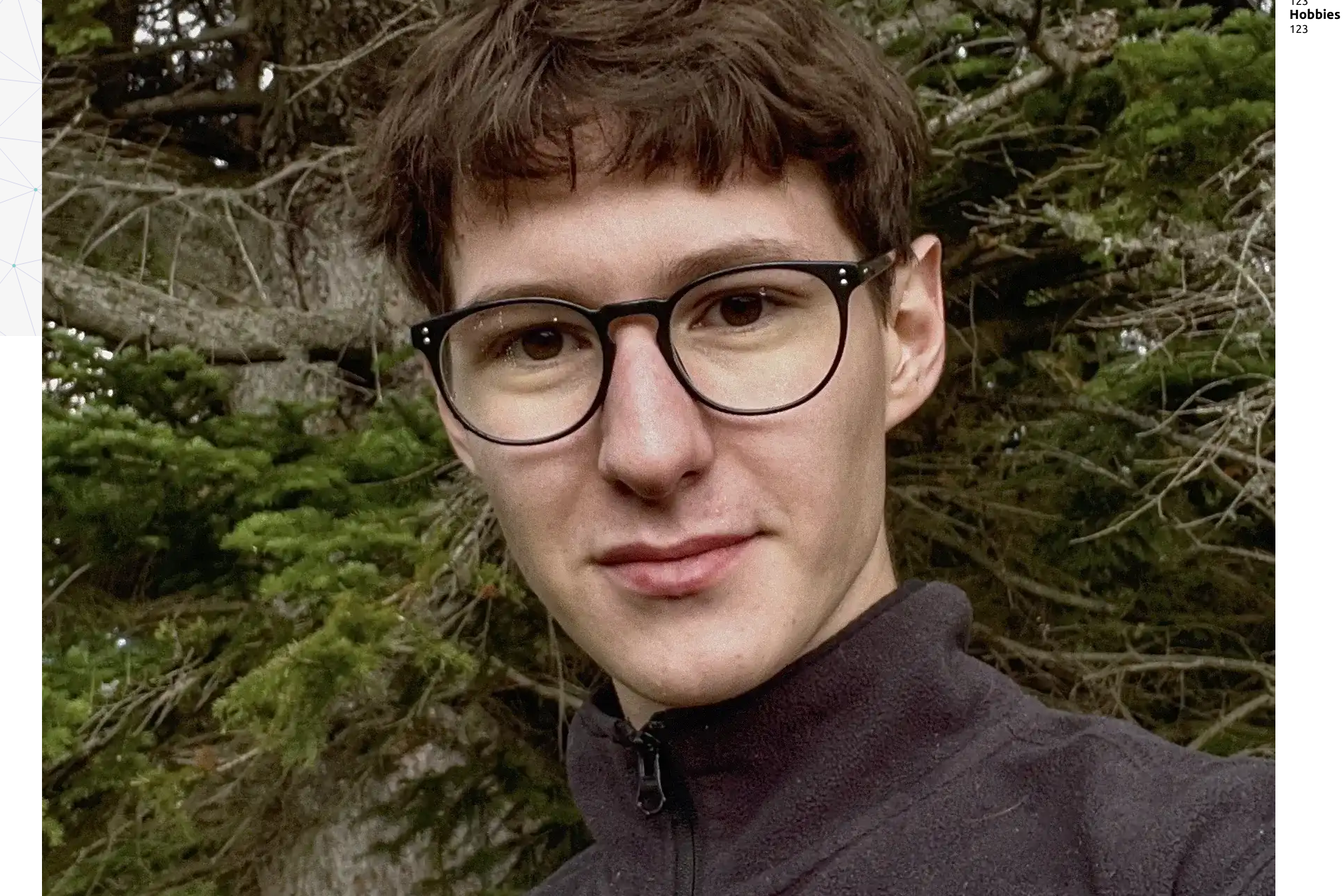
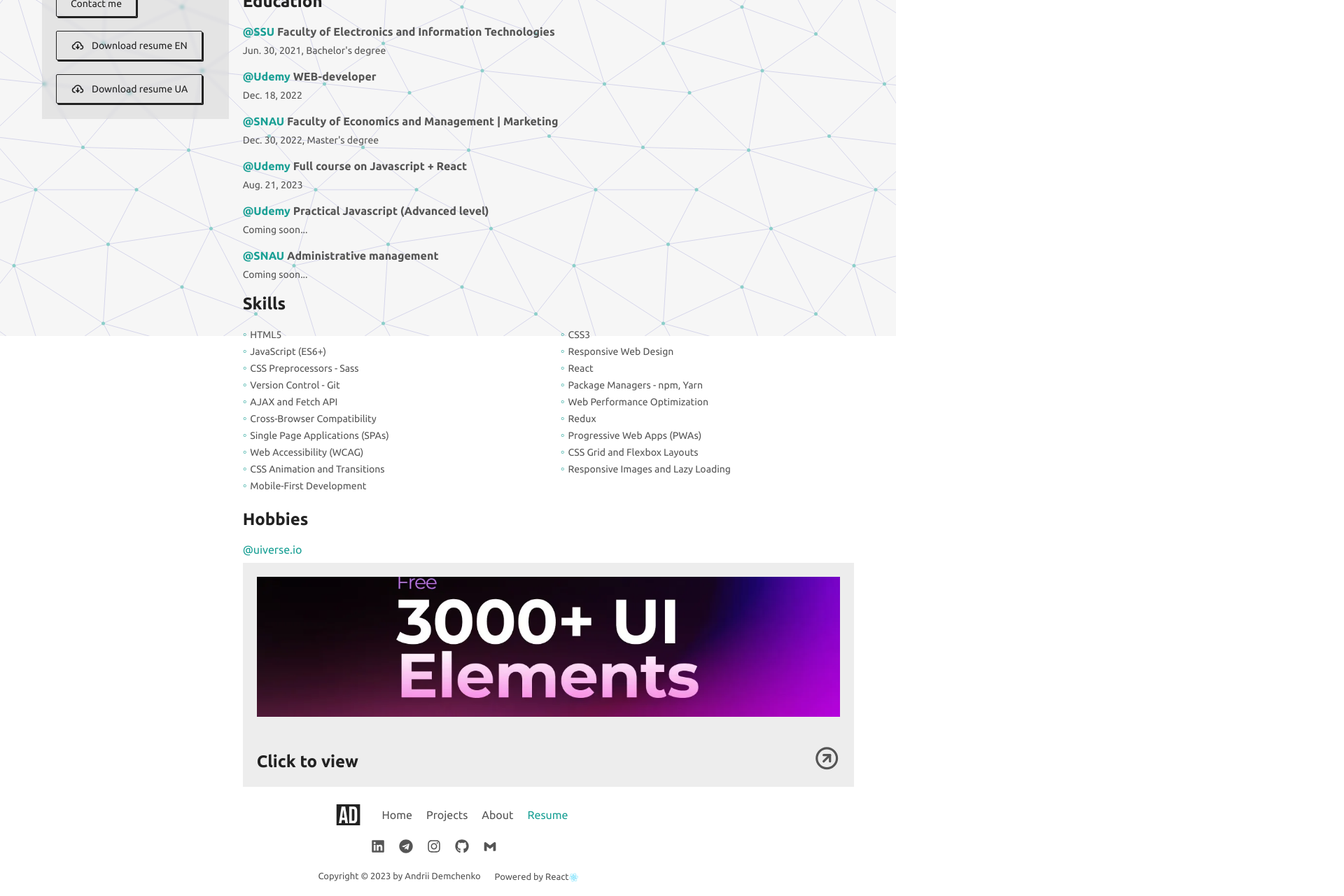
Before and after one commit to andrew-demchenk0/andrew-demchenk0.github.io, a React (Vite) app: page /resume in a window 1280 px wide. Shown: the part 320-1600 px from the top of the page at 70% size, 1920 px wide, since content can reach past the window. Built offline with nearby package versions, Linux system fonts and the light colour scheme; some icons are missing.

Commit message:
* lang json, components, pages  + variables

```diff
--- a/src/components/button/Button.jsx
+++ b/src/components/button/Button.jsx
@@ -1,12 +1,10 @@
 import PropTypes from 'prop-types';
-import { useTranslation } from 'react-i18next';
 import { NavLink } from 'react-router-dom';
 
 import './button.scss';
 
 const Button = props => {
-  const { className, icon, link, download } = props;
-  const { t } = useTranslation('global');
+  const { className, icon, link, download, text } = props;
 
   return (
     <NavLink
@@ -19,25 +17,25 @@
         {className.includes('button__github') && (
           <>
             <div className="button__icon button-project__icon">{icon}</div>
-            {t('button.github')}
+            {text}
           </>
         )}
 
         {className.includes('button__view') && (
           <>
             <div className="button__icon button-project__icon">{icon}</div>
-            {t('button.view')}
+            {text}
           </>
         )}
 
         {className.includes('button__download') && (
           <>
             <div className="button__icon">{icon}</div>
-            {t('button.download')}
+            {text}
           </>
         )}
 
-        {className.includes('button__contact') && t('button.contactMe')}
+        {className.includes('button__contact') && text}
       </button>
     </NavLink>
   );
@@ -48,6 +46,7 @@
   link: PropTypes.string,
   download: PropTypes.string,
   icon: PropTypes.element,
+  text: PropTypes.string
 };
 
 export default Button;
--- a/src/components/tiles/components/ProjectTile.jsx
+++ b/src/components/tiles/components/ProjectTile.jsx
@@ -3,10 +3,10 @@
 import './tiles.scss';
 
 const ProjectTile = props => {
-  const { className, image, alt, title, subtitle, linkIcon, linkTo } = props;
+  const { className, image, alt, title, subtitle, linkIcon, linkTo, target } = props;
 
   return (
-    <NavLink to={linkTo} className={className}>
+    <NavLink to={linkTo} target={target} className={className}>
       <div className="tile__image">
         <img src={image} alt={alt}/>
       </div>
@@ -27,6 +27,7 @@
   subtitle: PropTypes.string,
   linkIcon: PropTypes.object,
   linkTo: PropTypes.string,
+  target: PropTypes.string
 };
 
 export default ProjectTile;
--- a/src/components/tiles/components/ResumeTile.jsx
+++ b/src/components/tiles/components/ResumeTile.jsx
@@ -23,6 +23,7 @@
           className={button.className}
           link={button.link}
           icon={button.icon}
+          text={button.text}
           download={button.download}
         />
       ))}
@@ -41,6 +42,7 @@
       className: PropTypes.string.isRequired,
       link: PropTypes.string.isRequired,
       icon: PropTypes.element,
+      text: PropTypes.string,
       download: PropTypes.string,
     })
   ),
--- a/src/components/tiles/components/tiles.scss
+++ b/src/components/tiles/components/tiles.scss
@@ -16,7 +16,7 @@
   &:hover {
     text-decoration: none;
     background: rgba(var(--bg-tile), $opacity01);
-    border-bottom: 2px solid rgba(var(--secondary-color), $opacity05);
+    border-bottom: 2px solid rgba(var(--secondary-color), $opacity08);
   }
 
   &-icon__tile {
@@ -65,6 +65,7 @@
     &-special {
       font-size: $title;
       color: var(--main-color);
+      white-space: nowrap;
     }
   }
 
--- a/src/pages/404/404.scss
+++ b/src/pages/404/404.scss
@@ -40,6 +40,7 @@
     gap: 20px;
     color: var(--subtitle-color);
     font-size: $subtitle;
+    margin-bottom: $size10;
 
     &:hover {
       color: var(--main-color);
--- a/src/pages/resume/Resume.jsx
+++ b/src/pages/resume/Resume.jsx
@@ -2,11 +2,15 @@
 import ResumeTile from 'components/tiles/components/ResumeTile.jsx';
 
 import PhotoHome from 'assets/images/photo-home.webp';
-import ResumePDF from 'public/resume-file.pdf';
-
+import HobbieIMG from 'assets/images/uiverse.webp';
+import ResumePDFen from 'public/resume-file.pdf';
+import ResumePDFua from 'public/resume-file.pdf';
 import { BiCloudDownload } from 'react-icons/bi';
 
+import { TbCircleArrowRight } from 'react-icons/tb';
 import './resume.scss';
+import 'pages/404/404.scss';
+import ProjectTile from 'components/tiles/components/ProjectTile.jsx';
 
 const Resume = () => {
   const { t } = useTranslation('global');
@@ -19,15 +23,23 @@
     },
     {
       className: 'button button__download',
-      link: ResumePDF,
-      icon: <BiCloudDownload />,
+      link: ResumePDFen,
+      text: t('button.download.en'),
+      icon: <BiCloudDownload/>,
       download: 'Resume EN | Demchenko Andrii',
+    },
+    {
+      className: 'button button__download',
+      link: ResumePDFua,
+      text: t('button.download.ua'),
+      icon: <BiCloudDownload/>,
+      download: 'Resume UA | Demchenko Andrii',
     },
   ];
 
   return (
-    <section className='resume'>
-      <div className='resume__aside'>
+    <section className="resume">
+      <div className="resume__aside">
         <ResumeTile
           className={'tile animate__animated  animate__slideInLeft'}
           image={PhotoHome}
@@ -37,26 +49,70 @@
           buttons={buttons}
         />
       </div>
-      <div className='resume__info'>
+      <div className="resume__info">
         <h3 className="resume__info-title">About me</h3>
-        <p className="resume__info-descr">123</p>
-        <h3 className="resume__info-titl">Experience</h3>
-        <p className="resume__info-descr">123</p>
+        <p className="resume__info-descr">{t('resume.about')}</p>
+
+        <h3 className="resume__info-title">Experience</h3>
+
+        <h4 className="resume__info-subtitle"><span>@royalfasade.ua</span> Multi role specialist</h4>
+        <p className="resume__info-descr">Feb. 2021 - Dec. 2022 | 1y. 9m.</p>
 
         <h3 className="resume__info-title">Education</h3>
-        <p className="resume__info-descr">123</p>
-        <p className="resume__info-descr">123</p>
-        <p className="resume__info-descr">123</p>
-        <p className="resume__info-descr">123</p>
-        <p className="resume__info-descr">123</p>
-        <p className="resume__info-descr">123</p>
+
+        <h4 className="resume__info-subtitle"><span>@SSU</span> {t('education.diploma.elit.title')}</h4>
+        <p className="resume__info-descr">Jun. 30, 2021, {t('education.diploma.elit.subtitle')}</p>
+
+        <h4 className="resume__info-subtitle"><span>@Udemy</span> {t('education.certificate.web.title')}</h4>
+        <p className="resume__info-descr">Dec. 18, 2022</p>
+
+        <h4 className="resume__info-subtitle"><span>@SNAU</span> {t('education.diploma.marketing.title')}</h4>
+        <p className="resume__info-descr">Dec. 30, 2022, {t('education.diploma.marketing.subtitle')}</p>
+
+        <h4 className="resume__info-subtitle"><span>@Udemy</span> {t('education.certificate.react.title')}</h4>
+        <p className="resume__info-descr">Aug. 21, 2023</p>
+
+        <h4 className="resume__info-subtitle"><span>@Udemy</span> {t('education.certificate.javascriptAdvanced.title')}
+        </h4>
+        <p className="resume__info-descr">{t('education.description')}</p>
+
+        <h4 className="resume__info-subtitle"><span>@SNAU</span> {t('education.diploma.adm.title')}</h4>
+        <p className="resume__info-descr">{t('education.description')}</p>
 
         <h3 className="resume__info-title">Skills</h3>
-        <p className="resume__info-descr">123</p>
+        <div className="resume__info-descr">
+          <ul className="two-column-list">
+            <li>HTML5</li>
+            <li>CSS3</li>
+            <li>JavaScript (ES6+)</li>
+            <li>Responsive Web Design</li>
+            <li>CSS Preprocessors - Sass</li>
+            <li>React</li>
+            <li>Version Control - Git</li>
+            <li>Package Managers - npm, Yarn</li>
+            <li>AJAX and Fetch API</li>
+            <li>Web Performance Optimization</li>
+            <li>Cross-Browser Compatibility</li>
+            <li>Redux</li>
+            <li>Single Page Applications (SPAs)</li>
+            <li>Progressive Web Apps (PWAs)</li>
+            <li>Web Accessibility (WCAG)</li>
+            <li>CSS Grid and Flexbox Layouts</li>
+            <li>CSS Animation and Transitions</li>
+            <li>Responsive Images and Lazy Loading</li>
+            <li>Mobile-First Development</li>
+          </ul>
+        </div>
 
         <h3 className="resume__info-title">Hobbies</h3>
-        <p className="resume__info-descr">123</p>
-
+        <p className="resume__info-subtitle"><span>@uiverse.io</span></p>
+        <ProjectTile className={'tile'}
+                     linkTo={'https://uiverse.io/profile/andrew-demchenk0'}
+                     image={HobbieIMG}
+                     alt={'uiverse.io'}
+                     title={t('resume.hobbie')}
+                     target={'_blank'}
+                     linkIcon={<TbCircleArrowRight className="tile__link-icon"/>}/>
       </div>
     </section>
   );
--- a/src/pages/resume/resume.scss
+++ b/src/pages/resume/resume.scss
@@ -9,9 +9,87 @@
 
   &__aside {
     width: fit-content;
-    position: sticky;
   }
 
   &__info {
+    &-title {
+      color: var(--title-color);
+      font-size: $title;
+      margin-bottom: $default-size20;
+    }
+
+    &-subtitle {
+      color: var(--subtitle-color);
+      font-size: $subtitle;
+      margin-bottom: $size10;
+
+      span {
+        color: var(--main-color)
+      }
+    }
+
+    &-descr {
+      color: var(--subtitle-color);
+      font-size: $description;
+      margin-bottom: $default-size20;
+
+      ul {
+        list-style-type: circle;
+
+        li {
+          margin-bottom: $size5;
+
+          &:before {
+            content: '◦';
+            color: var(--main-color);
+            font-size: $subtitle;
+            margin-right: $size5;
+          }
+
+        }
+      }
+    }
+
+    &-img {
+      width: 100%;
+
+      img {
+        width: 100%;
+        height: 100%;
+        object-fit: cover;
+      }
+    }
+
+    &-link {
+      margin-left: $default-size20;
+    }
   }
 }
+
+.two-column-list {
+  display: flex;
+  flex-wrap: wrap;
+  justify-content: space-between;
+  list-style-type: none;
+  padding: 0;
+}
+
+.two-column-list li {
+  width: 48%;
+}
+
+@media screen and (max-width: 768px) {
+  .two-column-list li {
+    width: 100%;
+  }
+}
+
+@media screen and (max-width: 600px) {
+  .resume {
+    flex-direction: column;
+
+    &__aside {
+      width: 100%;
+    }
+  }
+}
--- a/src/styles/_variables.scss
+++ b/src/styles/_variables.scss
@@ -38,3 +38,7 @@
 $opacity03: 0.3;
 $opacity05: 0.5;
 $opacity08: 0.8;
+
+$default-size20: 20px;
+$size10: 10px;
+$size5: 5px
--- a/src/translations/EN/global.json
+++ b/src/translations/EN/global.json
@@ -1,11 +1,13 @@
 {
   "h1": "Hello 👋, My name is Andrii. I`m studying to become a web developer",
-  "home": "Home",
-  "projects": "Projects",
-  "about": "About",
-  "resume": "Resume",
-  "techSkills": "Tech skills",
-  "goback": "Go back",
+  "nav": {
+    "home": "Home",
+    "projects": "Projects",
+    "about": "About",
+    "resume": "Resume",
+    "techSkills": "Tech skills",
+    "goback": "Go back"
+  },
   "footer": {
     "copyright": "Copyright © 2023 by ",
     "create": "Powered by ",
@@ -41,7 +43,11 @@
   "button": {
     "github": "View Source Code",
     "view": "View Project",
-    "contactMe": "Contact me"
+    "contactMe": "Contact me",
+    "download": {
+      "en": "Download resume EN",
+      "ua": "Download resume UA"
+    }
   },
   "project": {
     "skills": "Skills:",
@@ -118,5 +124,9 @@
         "subtitle": "Master's degree"
       }
     }
+  },
+  "resume": {
+    "about": "Hello! I'm a frontend developer who constantly strives for excellence in the exciting world of web development. My goal is to create efficient and user-friendly web applications that make users' lives easier and solve their tasks. I'm ready to collaborate with you and your team. Through teamwork and mutual learning, we can achieve more and make the web better for all users.",
+    "hobbie": "Click to view"
   }
 }
--- a/src/translations/UA/global.json
+++ b/src/translations/UA/global.json
@@ -1,11 +1,13 @@
 {
   "h1": "Привіт 👋, мене звати Андрій. Я вчуся на Веб-розробника",
-  "home": "Головна",
-  "projects": "Проєкти",
-  "about": "Про мене",
-  "resume": "Резюме",
-  "techSkills": "Тех. навички",
-  "goback": "Назад",
+  "nav": {
+    "home": "Головна",
+    "projects": "Проєкти",
+    "about": "Про мене",
+    "resume": "Резюме",
+    "techSkills": "Тех. навички",
+    "goback": "Назад"
+  },
   "footer": {
     "copyright": "Авторські права © 2023 ",
     "create": "Створено за допомогою ",
@@ -41,7 +43,11 @@
   "button": {
     "github": "Переглянути код",
     "view": "Переглянути проєкт",
-    "contactMe": "Зв'яжіться зі мною"
+    "contactMe": "Зв'яжіться зі мною",
+    "download": {
+      "en": "Завантажити резюме EN",
+      "ua": "Завантажити резюме UA"
+    }
   },
   "project": {
     "skills": "Навички:",
@@ -118,5 +124,9 @@
         "subtitle": "Диплом магістра"
       }
     }
+  },
+  "resume": {
+    "about": "Привіт! Я фронтенд розробник, який завжди прагне досягати високих результатів і постійно розвиватися в цій цікавій галузі веб-розробки. Моя мета - створювати ефективні та зручні веб-додатки, які полегшують життя користувачам і вирішують їх завдання. Я готовий до співпраці з вами та вашою командою. Шляхом спільної роботи і обміну знаннями ми можемо досягти більшого і зробити веб кращим для всіх користувачів.",
+    "hobbie": "Тисни, щоб переглянути"
   }
 }
```
Also changed, not shown: src/components/navigation/helper/navigationLinks.js (+4 -4 lines), src/pages/single project/Project.jsx (+9 -2 lines), src/assets/images/uiverse.webp (added).
